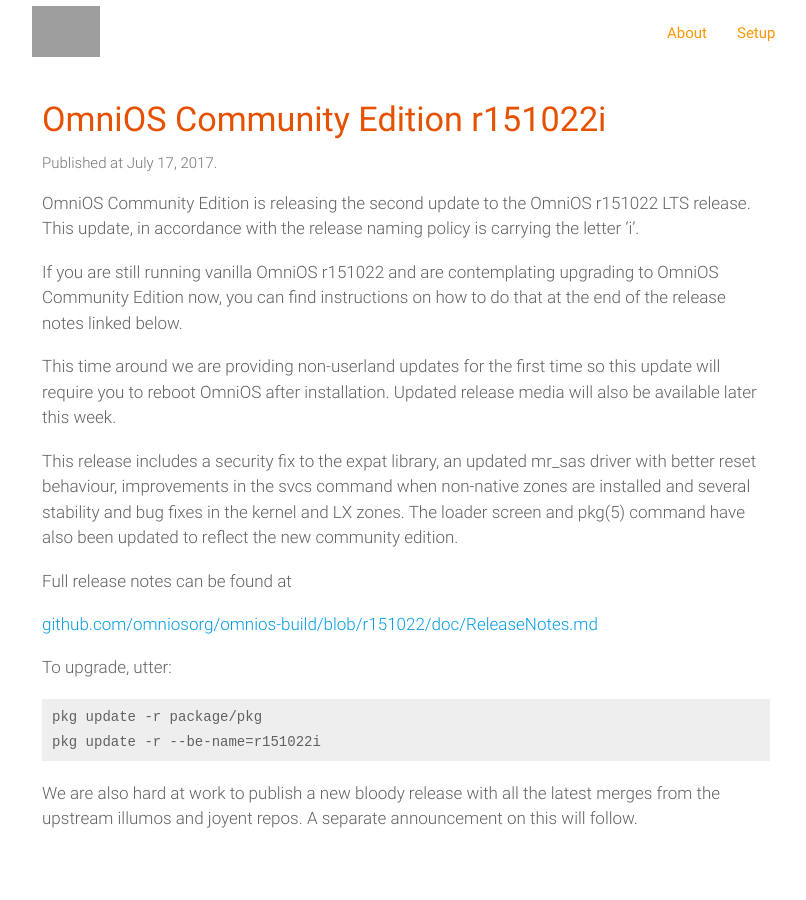
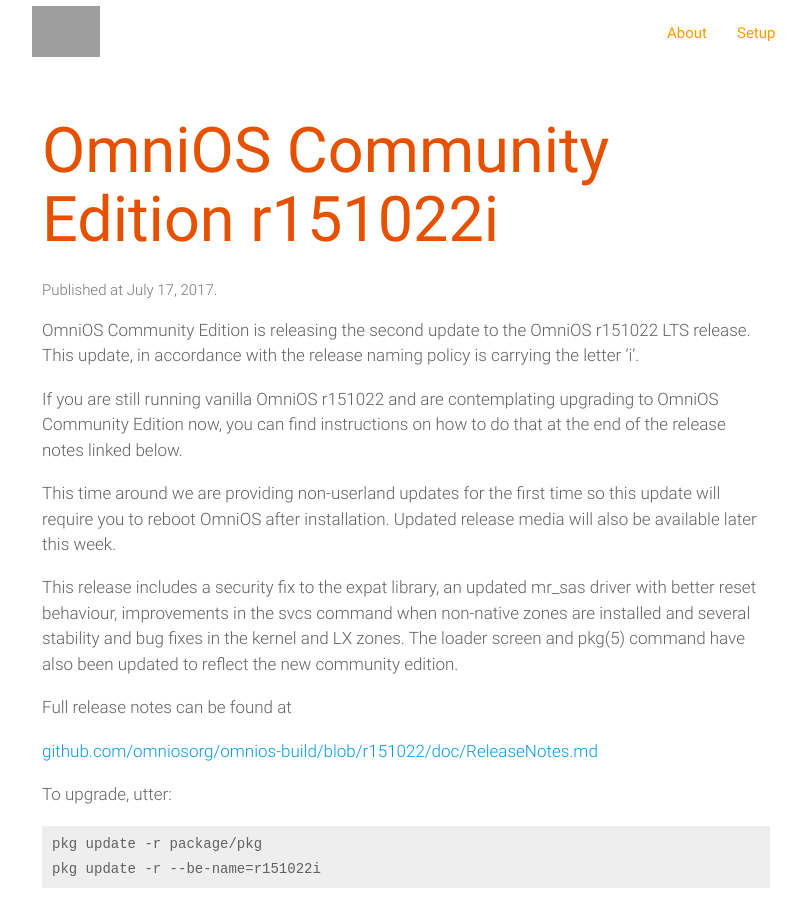
Before and after one commit to omniosorg/omniosorg.github.io, a Jekyll site: the page built from index.html, in a window 1280 px wide and 900 px high. Shown: the whole window, without its empty margins (234-1040 px from the left). Built offline with Jekyll 4.4.1, drawn with Linux system fonts in a browser that asks for light colours; the list of posts is cut into pages by our own code; grey boxes are pictures that could not be loaded.

Commit message:
fix homepage

```diff
--- a/index.html
+++ b/index.html
@@ -8,7 +8,7 @@
         {% if post == site.posts.first %}
                 <div class="col s12">
                     <div class="list-article">
-                        <h4 class="orange-text text-darken-4">{{ post.title }}</h4>
+                        <h1 class="orange-text text-darken-4">{{ post.title }}</h4>
                         <p class="grey-text text-darken-1 light">Published at {{ post.date | date: "%B %-d, %Y" }}.</p>
                         <article class="grey-text text-darken-2 post-content on-index light">
                             {{ post.content }}
@@ -20,7 +20,7 @@
             <a class="waves-effect" href="{{ post.url | prepend: site.baseurl }}">
                 <div class="col s12">
                     <div class="list-article">
-                        <h4 class="orange-text text-darken-4">{{ post.title }}</h4>
+                        <h1 class="orange-text text-darken-4">{{ post.title }}</h4>
                         <p class="grey-text text-darken-1 light">Published at {{ post.date | date: "%B %-d, %Y" }}.</p>
                         <article class="grey-text text-darken-2 post-content on-index light">
                             {{ post.excerpt | strip_html }}.
```
